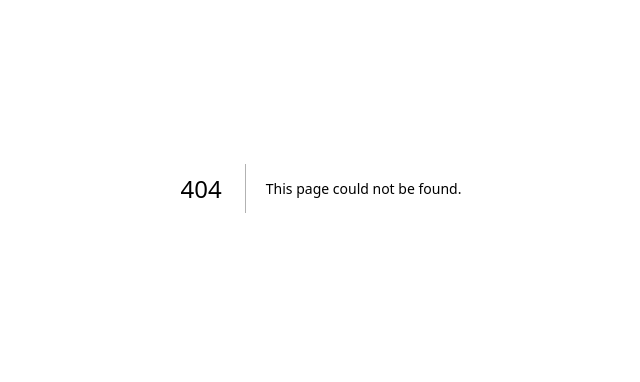
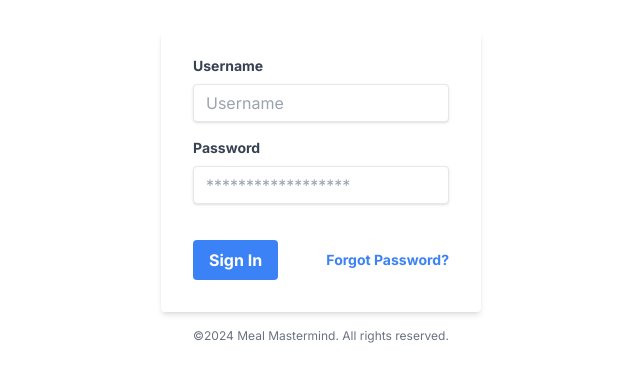
Before and after one commit to jmarmol1013/Meal-Mastermind, a Next.js app: page /login in a window 1280 px wide. Before the commit this address had no page. Shown: the part 212-594 px from the top of the page, without its empty margins (319-959 px from the left). Built offline with nearby package versions, Linux system fonts and the light colour scheme.

Commit message:
Build the login form front-end

```diff
--- a/src/app/globals.css
+++ b/src/app/globals.css
@@ -18,12 +18,8 @@
 
 body {
     color: rgb(var(--foreground-rgb));
-  background: linear-gradient(
-      to bottom,
-      transparent,
-      rgb(var(--background-end-rgb))
-    )
-    rgb(var(--background-start-rgb));
+    background: linear-gradient(to bottom, transparent, rgb(var(--background-end-rgb)));
+    /* rgb(var(--background-start-rgb)); */
 }
 
 @layer utilities {
--- /dev/null
+++ b/src/app/login/LoginForm.tsx
@@ -0,0 +1,58 @@
+import React from 'react';
+
+const LoginForm = () => {
+    return (
+        <div className="m-auto flex h-screen max-w-xs flex-col justify-center">
+            <form className="mb-4 rounded bg-white px-8 pb-8 pt-6 shadow-md">
+                <div className="mb-4">
+                    <label
+                        className="mb-2 block text-sm font-bold text-gray-700"
+                        htmlFor="username"
+                    >
+                        Username
+                    </label>
+                    <input
+                        className="focus:shadow-outline w-full appearance-none rounded border px-3 py-2 leading-tight text-gray-700 shadow focus:outline-none"
+                        id="username"
+                        type="text"
+                        placeholder="Username"
+                    />
+                </div>
+                <div className="mb-6">
+                    <label
+                        className="mb-2 block text-sm font-bold text-gray-700"
+                        htmlFor="password"
+                    >
+                        Password
+                    </label>
+                    <input
+                        className="focus:shadow-outline mb-3 w-full appearance-none rounded border px-3 py-2 leading-tight text-gray-700 shadow focus:outline-none"
+                        id="password"
+                        type="password"
+                        placeholder="******************"
+                    />
+                    {/* <p className="text-xs italic text-red-500">Please choose a password.</p> */}
+                </div>
+                <div className="flex items-center justify-between">
+                    <button
+                        className="focus:shadow-outline rounded bg-blue-500 px-4 py-2 font-bold text-white hover:bg-blue-700 focus:outline-none"
+                        type="button"
+                    >
+                        Sign In
+                    </button>
+                    <a
+                        className="inline-block align-baseline text-sm font-bold text-blue-500 hover:text-blue-800"
+                        href="#"
+                    >
+                        Forgot Password?
+                    </a>
+                </div>
+            </form>
+            <p className="text-center text-xs text-gray-500">
+                &copy;2024 Meal Mastermind. All rights reserved.
+            </p>
+        </div>
+    );
+};
+
+export default LoginForm;
--- /dev/null
+++ b/src/app/login/page.tsx
@@ -0,0 +1,7 @@
+import LoginForm from './LoginForm';
+
+const LoginPage = () => {
+    return <LoginForm />;
+};
+
+export default LoginPage;
--- /dev/null
+++ b/src/app/register/page.tsx
@@ -0,0 +1,7 @@
+import React from 'react';
+
+const RegistrationPage = () => {
+    return <div>RegistrationPage</div>;
+};
+
+export default RegistrationPage;
```
Lines whose indentation alone changed are shown as unchanged.
